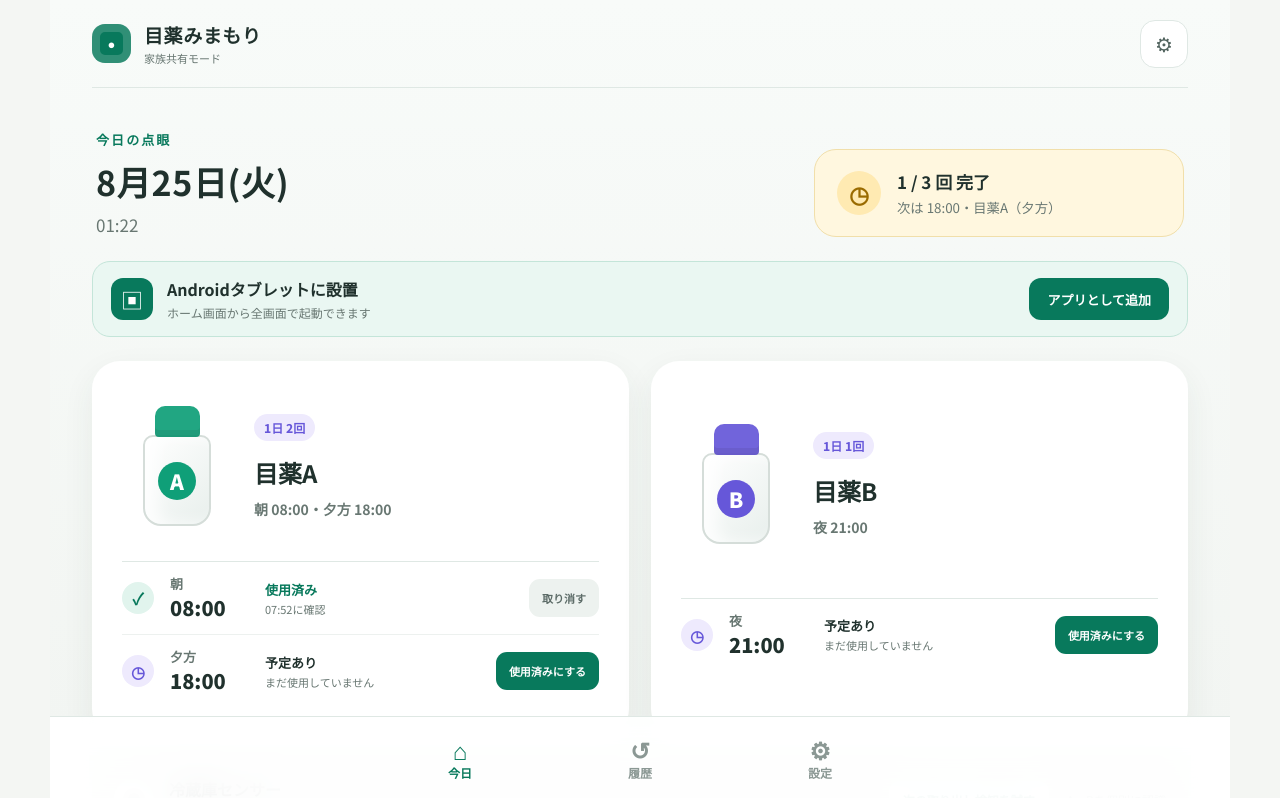
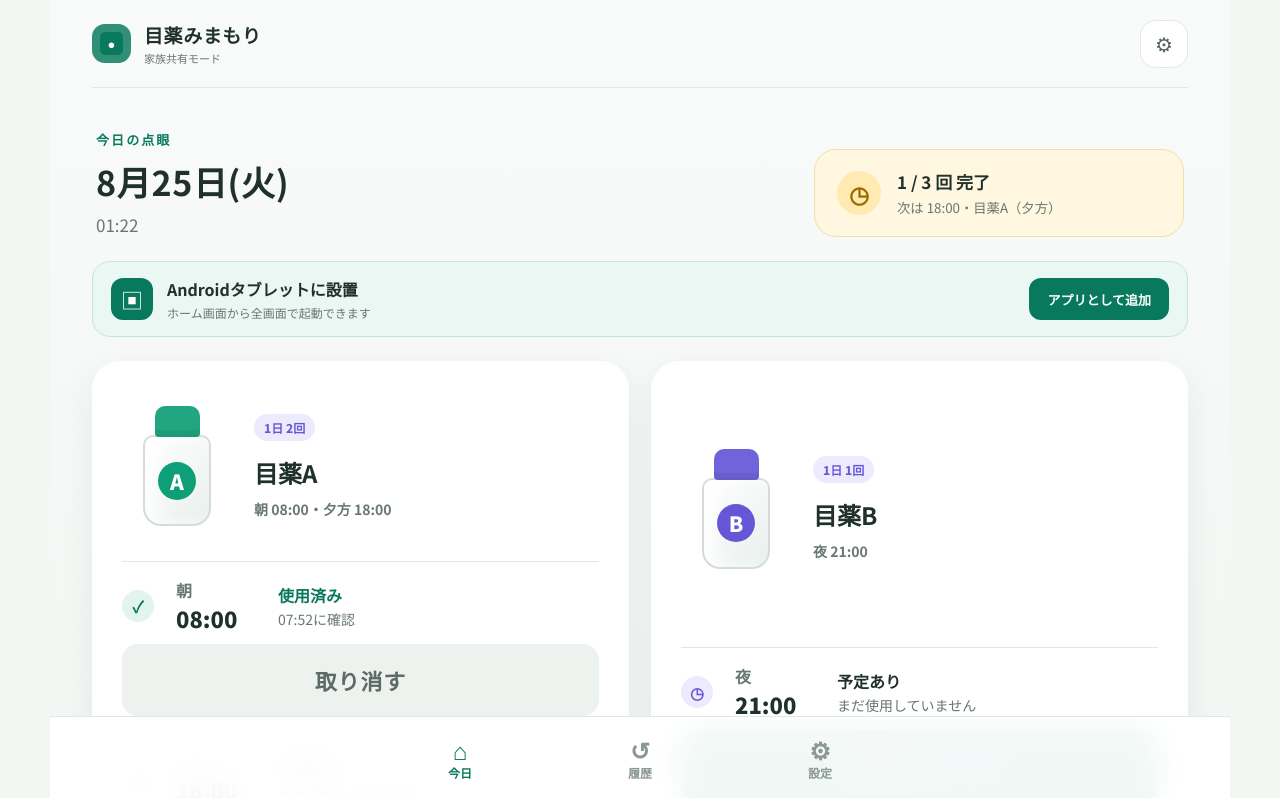
Before and after one commit to spotlight2016red-cmyk/megusuri-mimamori, a React (Vite) app: page / in a window 1280 px wide. Shown: the top 798 px of the page. Built offline with nearby package versions, Linux system fonts and the light colour scheme.

Commit message:
Add business calendar section and update closed day

```diff
--- a/src/App.css
+++ b/src/App.css
@@ -343,11 +343,10 @@ button {
 
 .dose-row {
   border-bottom: 1px solid #edf1ef;
-  grid-template-columns: 38px 85px 1fr auto;
+  grid-template-columns: 42px 90px 1fr;
   align-items: center;
-  gap: 10px;
-  min-height: 72px;
-  padding: 12px 0;
+  gap: 10px 12px;
+  padding: 16px 0;
   display: grid;
 }
 
@@ -385,23 +384,23 @@ button {
 
 .dose-label strong {
   color: var(--muted);
-  font-size: 13px;
+  font-size: 16px;
 }
 
 .dose-label span {
   font-variant-numeric: tabular-nums;
-  font-size: 20px;
+  font-size: 22px;
   font-weight: 900;
 }
 
 .dose-result strong {
-  font-size: 13px;
+  font-size: 16px;
 }
 
 .dose-result small {
   color: var(--muted);
   margin-top: 2px;
-  font-size: 11px;
+  font-size: 14px;
 }
 
 .dose-row.done .dose-result strong {
@@ -409,19 +408,23 @@ button {
 }
 
 .mini-action {
+  grid-column: 1 / -1;
   color: #5c6b67;
   background: #edf2ef;
   border: 0;
-  border-radius: 11px;
-  min-height: 38px;
-  padding: 0 13px;
-  font-size: 11px;
+  border-radius: 16px;
+  width: 100%;
+  min-height: 72px;
+  padding: 16px 22px;
+  font-size: 22px;
   font-weight: 800;
+  letter-spacing: 0.04em;
 }
 
 .mini-action.primary {
   background: var(--green);
   color: #fff;
+  box-shadow: 0 6px 14px #08795c2e;
 }
 
 .sensor-panel {
@@ -639,8 +642,9 @@ button {
 
 .large {
   width: 100%;
-  min-height: 58px;
+  min-height: 72px;
   margin-top: 20px;
+  font-size: 22px;
 }
 
 .primary-action,
@@ -879,7 +883,12 @@ button {
   }
 
   .dose-row {
-    grid-template-columns: 34px 72px 1fr;
+    grid-template-columns: 38px 80px 1fr;
+  }
+
+  .mini-action {
+    min-height: 80px;
+    font-size: 24px;
   }
 
   .dose-result {
```
